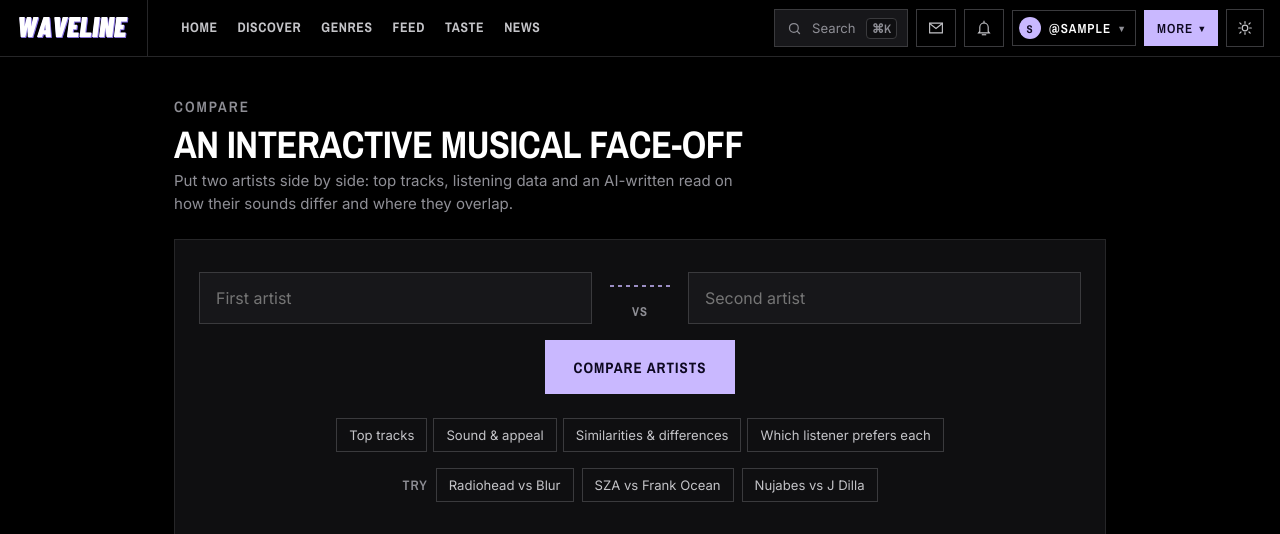
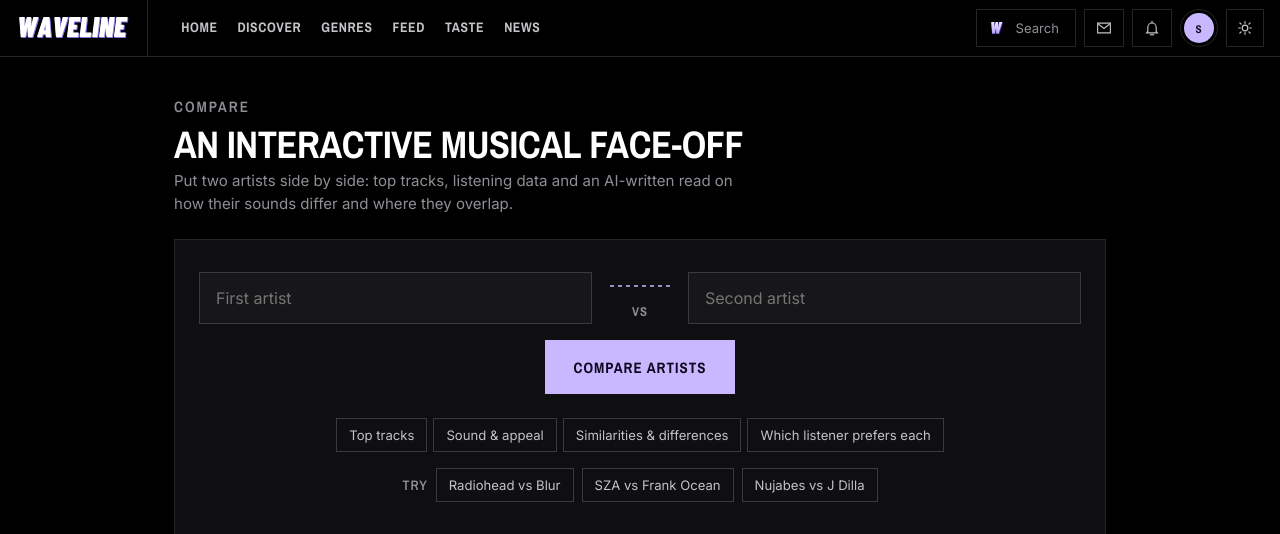
Before and after one commit to dimopapa91/music-insight-pipeline, a Flask app: page /compare in a window 1280 px wide. Shown: the top 534 px of the page. Run offline with Flask 3, Linux system fonts and the light colour scheme; the visitor is signed in with stand-in values (Sample User, id 1); data that the repository does not hold is empty; some libraries are stand-ins or nearby versions.

Commit message:
Hero + header cleanup: search-only hero (Search an artist / Wave in), no KPIs/TRY/counter; W-mark search, no ⌘K, avatar-only account button, Compare moved into profile menu, More removed, subtler outlines

```diff
--- a/static/css/waveline.css
+++ b/static/css/waveline.css
@@ -230,7 +230,7 @@ body.light .wv-brand-word-light { display: block; }
 .wv-iconbtn {
   display: inline-flex; align-items: center; justify-content: center;
   min-width: 38px; height: 38px; padding: 0 10px;
-  border: 1px solid var(--wv-border-2); background: transparent; color: var(--wv-ink-2);
+  border: 1px solid var(--wv-border); background: transparent; color: var(--wv-ink-2);
   border-radius: var(--wv-radius); cursor: pointer; font-size: 1rem; text-decoration: none;
   transition: border-color var(--wv-motion) var(--wv-ease), color var(--wv-motion) var(--wv-ease), background var(--wv-motion) var(--wv-ease);
 }
@@ -360,13 +360,13 @@ body.light .wv-theme-icon-moon { display: inline-flex; }
 .wv-profilemenu-trigger {
   display: inline-flex; align-items: center; gap: 8px;
   font-family: var(--wv-font-display); font-weight: 600; font-size: .82rem; letter-spacing: 1px; text-transform: uppercase;
-  color: var(--wv-ink); background: transparent; cursor: pointer; padding: 6px 10px 6px 6px;
-  border: 1px solid var(--wv-border-2); border-radius: var(--wv-radius-pill);
+  color: var(--wv-ink); background: transparent; cursor: pointer; padding: 0;
+  border: 1px solid var(--wv-border); border-radius: 50%; width: 38px; height: 38px; justify-content: center;
   transition: border-color var(--wv-motion) var(--wv-ease), color var(--wv-motion) var(--wv-ease);
 }
 .wv-profilemenu-trigger:hover, .wv-profilemenu-trigger[aria-expanded="true"] { border-color: var(--wv-accent); color: var(--wv-accent-ink); }
 .wv-profile-avatar {
-  width: 22px; height: 22px; border-radius: 50%; background: var(--wv-accent); color: var(--wv-on-accent);
+  width: 30px; height: 30px; border-radius: 50%; background: var(--wv-accent); color: var(--wv-on-accent);
   display: inline-flex; align-items: center; justify-content: center; font-weight: 700; font-size: .7rem; flex-shrink: 0;
 }
 /* Phase 3: same slot, real uploaded photo instead of the monogram */
@@ -414,11 +414,15 @@ img.wv-profile-avatar { object-fit: cover; display: block; }
 /* Search trigger inside the dock */
 .wv-searchbtn {
   display: inline-flex; align-items: center; gap: 10px;
-  height: 38px; padding: 0 10px 0 12px; border: 1px solid var(--wv-border-2); background: var(--wv-surface-2);
+  height: 38px; padding: 0 16px 0 12px; border: 1px solid var(--wv-border); background: transparent;
   color: var(--wv-muted); border-radius: var(--wv-radius-pill); cursor: pointer; font-family: var(--wv-font-body); font-size: .82rem;
   transition: border-color var(--wv-motion) var(--wv-ease), color var(--wv-motion) var(--wv-ease);
 }
 .wv-searchbtn:hover { border-color: var(--wv-accent); color: var(--wv-ink-2); }
+.wv-searchbtn-mark { width: 16px; height: 16px; display: block; }
+.wv-searchbtn-mark-light { display: none; }
+body.light .wv-searchbtn-mark-dark { display: none; }
+body.light .wv-searchbtn-mark-light { display: block; }
 .wv-searchbtn kbd {
   font-family: var(--wv-font-display); font-weight: 600; font-size: .77rem; border: 1px solid var(--wv-border-2); border-radius: 4px;
   padding: 1px 5px; color: var(--wv-muted); background: var(--wv-surface);
--- a/templates/base.html
+++ b/templates/base.html
@@ -40,10 +40,9 @@
             </nav>
 
             <div class="wv-header-actions">
-                <button class="wv-searchbtn wv-desktop-only" type="button" id="wv-search-trigger" aria-haspopup="dialog" aria-controls="wv-palette-overlay">
-                    <svg width="15" height="15" viewBox="0 0 24 24" fill="none" aria-hidden="true"><circle cx="11" cy="11" r="7" stroke="currentColor" stroke-width="2"/><path d="M20 20L16.65 16.65" stroke="currentColor" stroke-width="2" stroke-linecap="round"/></svg>
-                    <span>Search</span>
-                    <kbd class="wv-hide-crowded" aria-hidden="true">&#8984;K</kbd>
+                <button class="wv-searchbtn wv-desktop-only" type="button" id="wv-search-trigger" aria-haspopup="dialog" aria-controls="wv-palette-overlay" aria-label="Search">
+                    <img class="wv-searchbtn-mark wv-searchbtn-mark-dark" src="{{ url_for('static', filename='brand/waveline-mark.svg') }}" alt="" aria-hidden="true" width="16" height="16"><img class="wv-searchbtn-mark wv-searchbtn-mark-light" src="{{ url_for('static', filename='brand/waveline-mark-on-light.svg') }}" alt="" aria-hidden="true" width="16" height="16">
+                    <span class="wv-hide-crowded">Search</span>
                 </button>
                 <button class="wv-iconbtn wv-mobile-only" id="wv-search-trigger-mobile" type="button" aria-haspopup="dialog" aria-controls="wv-palette-overlay" aria-label="Search" title="Search">
                     <svg width="16" height="16" viewBox="0 0 24 24" fill="none" aria-hidden="true"><circle cx="11" cy="11" r="7" stroke="currentColor" stroke-width="2"/><path d="M20 20L16.65 16.65" stroke="currentColor" stroke-width="2" stroke-linecap="round"/></svg>
@@ -92,14 +91,13 @@
                         {% else %}
                         <span class="wv-profile-avatar" aria-hidden="true">{{ current_user.username[0] | upper }}</span>
                         {% endif %}
-                        <span class="wv-hide-crowded" aria-hidden="true">@{{ current_user.username }}</span>
-                        <span class="wv-profilemenu-caret" aria-hidden="true">▾</span>
                     </button>
                     <div class="wv-profilemenu-panel" id="wv-profile-menu" role="menu" aria-label="Profile menu" hidden>
                         <a role="menuitem" href="/me">Profile</a>
                         <a role="menuitem" href="/messages">Messages{% if unread_messages %} <span class="wv-badge" style="position:static;">{{ unread_messages }}</span>{% endif %}</a>
                         <a role="menuitem" href="/profile">Taste Profile</a>
                         <a role="menuitem" href="/feed">Feed</a>
+                        <a role="menuitem" href="/compare" {% if path.startswith('/compare') %}aria-current="page"{% endif %}>Compare</a>
                         <a role="menuitem" href="/settings">Settings</a>
                         <a role="menuitem" href="{{ url_for('auth.logout') }}">Sign out</a>
                     </div>
@@ -109,15 +107,6 @@
                 <a class="wv-userchip wv-mobile-only" href="/login">Log in</a>
                 <a class="wv-btn wv-btn-primary wv-btn-sm wv-desktop-only" href="/register">Sign up</a>
                 {% endif %}
-                <div class="wv-navmenu wv-desktop-only">
-                    <button type="button" class="wv-navmenu-trigger{{ ' is-active' if path.startswith('/compare') }}" id="wv-navmenu-trigger" aria-haspopup="menu" aria-expanded="false" aria-controls="wv-navmenu-panel">
-                        <span>More</span>
-                        <span class="wv-navmenu-caret" aria-hidden="true">▾</span>
-                    </button>
-                    <div class="wv-navmenu-panel" id="wv-navmenu-panel" role="menu" aria-label="More" hidden>
-                        <a role="menuitem" href="/compare" {% if path.startswith('/compare') %}aria-current="page"{% endif %}>Compare</a>
-                    </div>
-                </div>
                 <button class="wv-iconbtn wv-theme-btn wv-desktop-only" id="wv-theme-btn" type="button" aria-label="Switch to light theme" title="Switch to light theme">
                     <span class="wv-theme-icon wv-theme-icon-sun" aria-hidden="true"><svg width="16" height="16" viewBox="0 0 24 24" fill="none" focusable="false"><circle cx="12" cy="12" r="4.2" stroke="currentColor" stroke-width="1.8"/><path d="M12 2.5v2.5M12 19v2.5M4.2 4.2l1.8 1.8M18 18l1.8 1.8M2.5 12H5M19 12h2.5M4.2 19.8L6 18M18 6l1.8-1.8" stroke="currentColor" stroke-width="1.8" stroke-linecap="round"/></svg></span>
                     <span class="wv-theme-icon wv-theme-icon-moon" aria-hidden="true"><svg width="16" height="16" viewBox="0 0 24 24" fill="none" focusable="false"><path d="M20 14.5A8.5 8.5 0 1 1 9.5 4a7 7 0 0 0 10.5 10.5z" stroke="currentColor" stroke-width="1.8" stroke-linejoin="round"/></svg></span>
```
Also changed, not shown: templates/index.html (+10 -54 lines), tests/test_abuse_and_cost_controls.py (+3 -6 lines), tests/test_auth_navigation.py (+4 -3 lines), tests/test_experience_fixes.py (+12 -6 lines), tests/test_header_cleanup.py (added, +48 -0 lines), tests/test_homepage_redesign.py (+5 -12 lines), tests/test_mobile_polish.py (+3 -3 lines), tests/test_notification_dropdown.py (+1 -2 lines), tests/test_responsive_accessibility.py (+0 -1 lines), tests/test_signal_system.py (+7 -10 lines).
